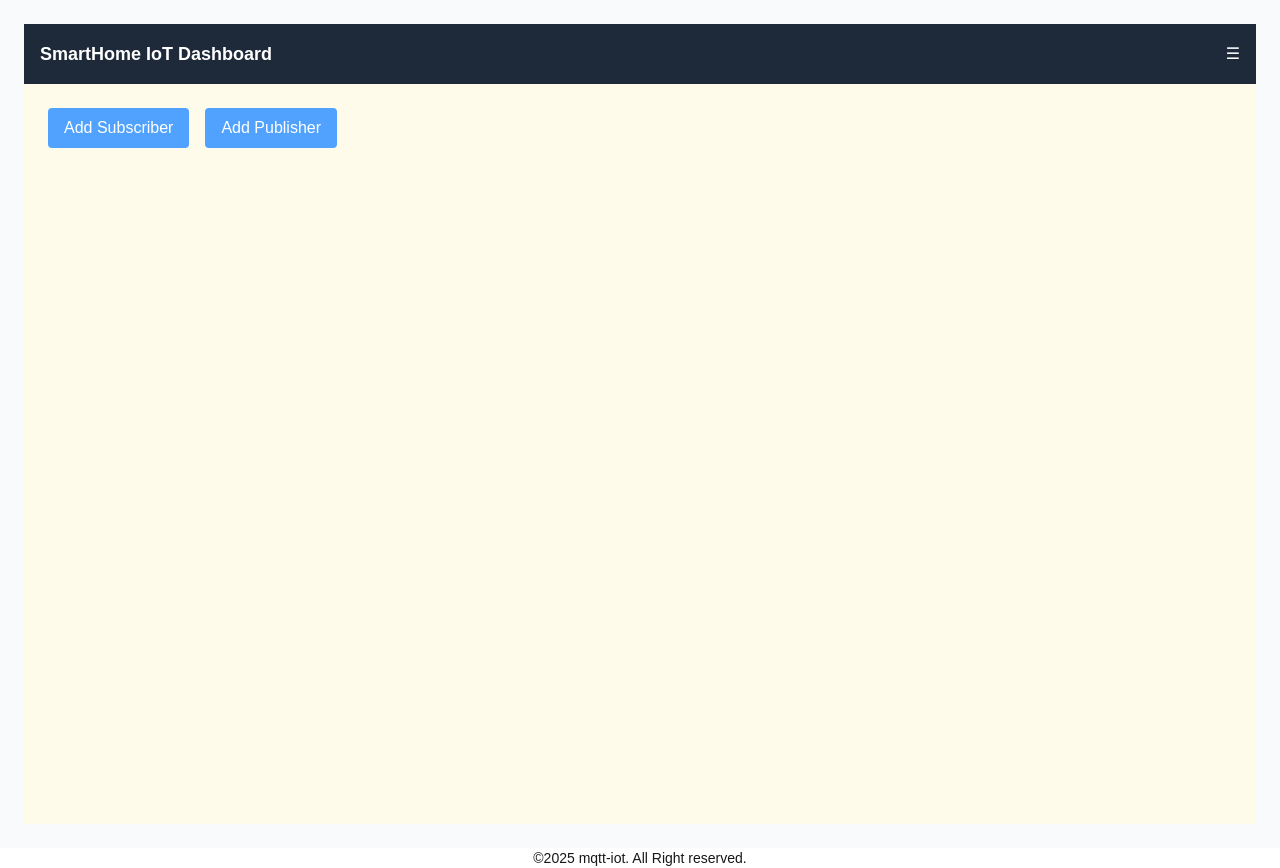
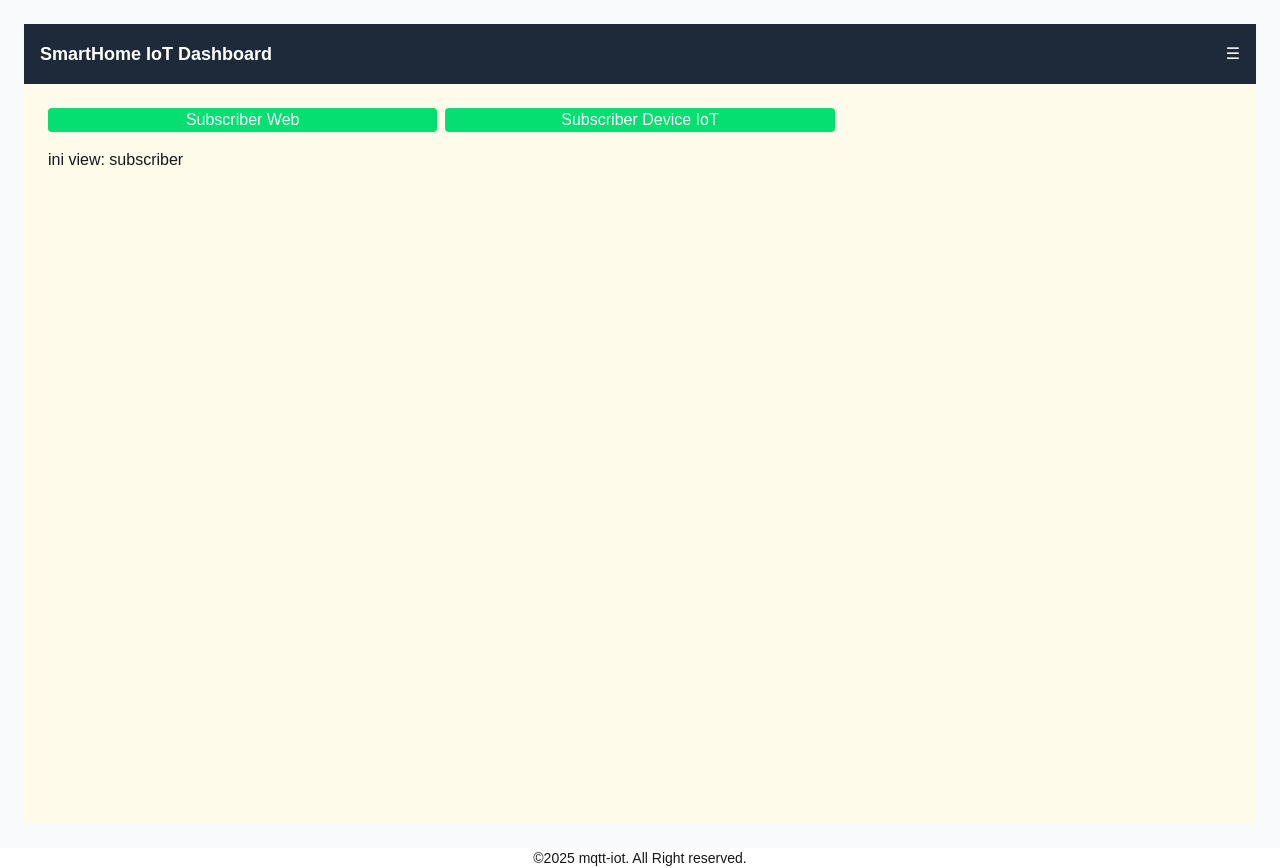
Before and after one commit to SalsabillaAhmad/mqtt-iot, a Next.js app: page /dashboard/users in a window 1280 px wide. Both pictures are taken after a click on the button "Add Subscriber". Built offline with nearby package versions, Linux system fonts and the light colour scheme.

Commit message:
membuat hooks

```diff
--- a/src/app/dashboard/users/page.tsx
+++ b/src/app/dashboard/users/page.tsx
@@ -1,28 +1,59 @@
 "use client";
 
+import { publisherOptions } from "@/app/hooks/publisherOptions";
+import { subscriberOptions } from "@/app/hooks/subscriberOptions";
+import { useDeviceManager } from "@/app/hooks/useDeviceManager";
 import NavbarUser from "@/component/NavbarUser/page";
 import React from "react";
 
-
 export default function UsersDashboard() {
-
+  const { view, setView } = useDeviceManager();
   return (
     <div className="min-h-screen bg-amber-50">
       <NavbarUser />
       <main className="p-6">
+        {!view && (
           <div className="space-x-4 mb-4">
             <button
               className="px-4 py-2 bg-blue-400 text-white rounded hover:bg-green-500"
-            onClick={()=>alert("ini tombol add subscriber sudah ditekan")}
+              onClick={() => setView("subscriber")}
             >
               Add Subscriber
             </button>
             <button
               className="px-4 py-2 bg-blue-400 text-white rounded hover:bg-green-500"
-            onClick={()=>alert("ini tombol add publisher sudah ditekan")}
+              onClick={() => setView("publisher")}
             >
               Add Publisher
             </button>
+          </div>
+        )}
+        {view === "subscriber" && (
+          <div className="grid grid-cols-2 md:grid-cols-3 gap-2 mb-4">
+            {subscriberOptions.map((option) => (
+              <button
+                key={option}
+                className="px-4 bg-green-400 text-white rounded hover:bg-green-600"
+              >
+                {option}
+              </button>
+            ))}
+          </div>
+        )}
+        {view === "publisher" && (
+          <div className="grid grid-cols-2 md:grid-cols-3 gap-2 mb-4">
+            {publisherOptions.map((option) => (
+              <button
+                key={option}
+                className="px-4 bg-green-400 text-white rounded hover:bg-green-600"
+              >
+                {option}
+              </button>
+            ))}
+          </div>
+        )}
+        <div>
+          <p>ini view: {view}</p>
         </div>
       </main>
     </div>
--- /dev/null
+++ b/src/app/hooks/publisherOptions.ts
@@ -0,0 +1 @@
+export const publisherOptions =["Text","Button","Switch","Seek Bar","Combo Box"];
--- /dev/null
+++ b/src/app/hooks/subscriberOptions.ts
@@ -0,0 +1 @@
+export const subscriberOptions =["Subscriber Web","Subscriber Device IoT"];
--- /dev/null
+++ b/src/app/hooks/useDeviceManager.ts
@@ -0,0 +1,13 @@
+import { useDeviceView } from "./useDeviceView";
+import { publisherOptions } from "./publisherOptions";
+import { subscriberOptions } from "./subscriberOptions";
+
+export function useDeviceManager(){
+    const deviceView = useDeviceView()
+
+return {
+    ...deviceView, publisherOptions,subscriberOptions
+}
+
+
+}
--- /dev/null
+++ b/src/app/hooks/useDeviceView.ts
@@ -0,0 +1,10 @@
+import { useState } from "react";
+
+export function useDeviceView(){
+    const[view,setView]= useState<"subscriber"|"publisher"|null>(null);
+
+return {
+    view,
+    setView
+}
+}
```
Lines whose indentation alone changed are shown as unchanged.
